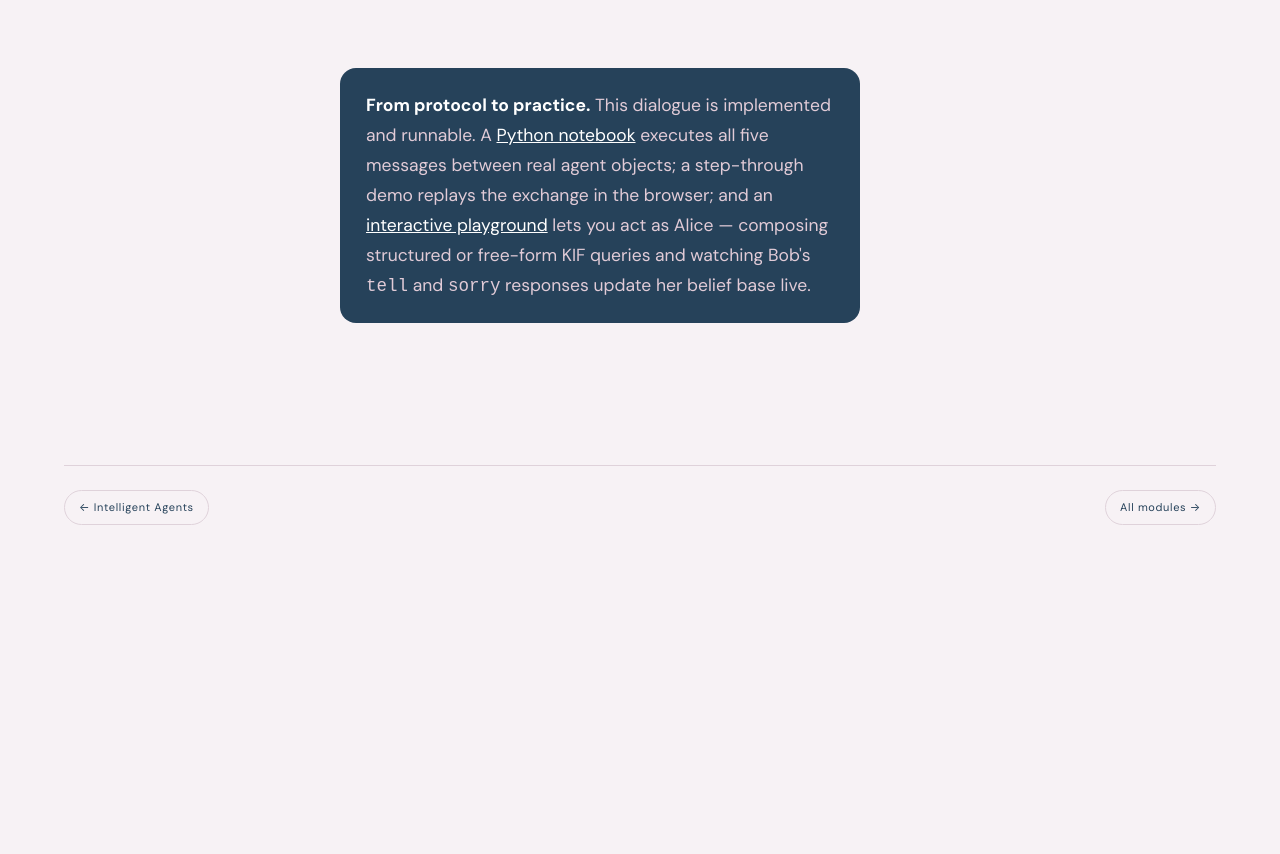
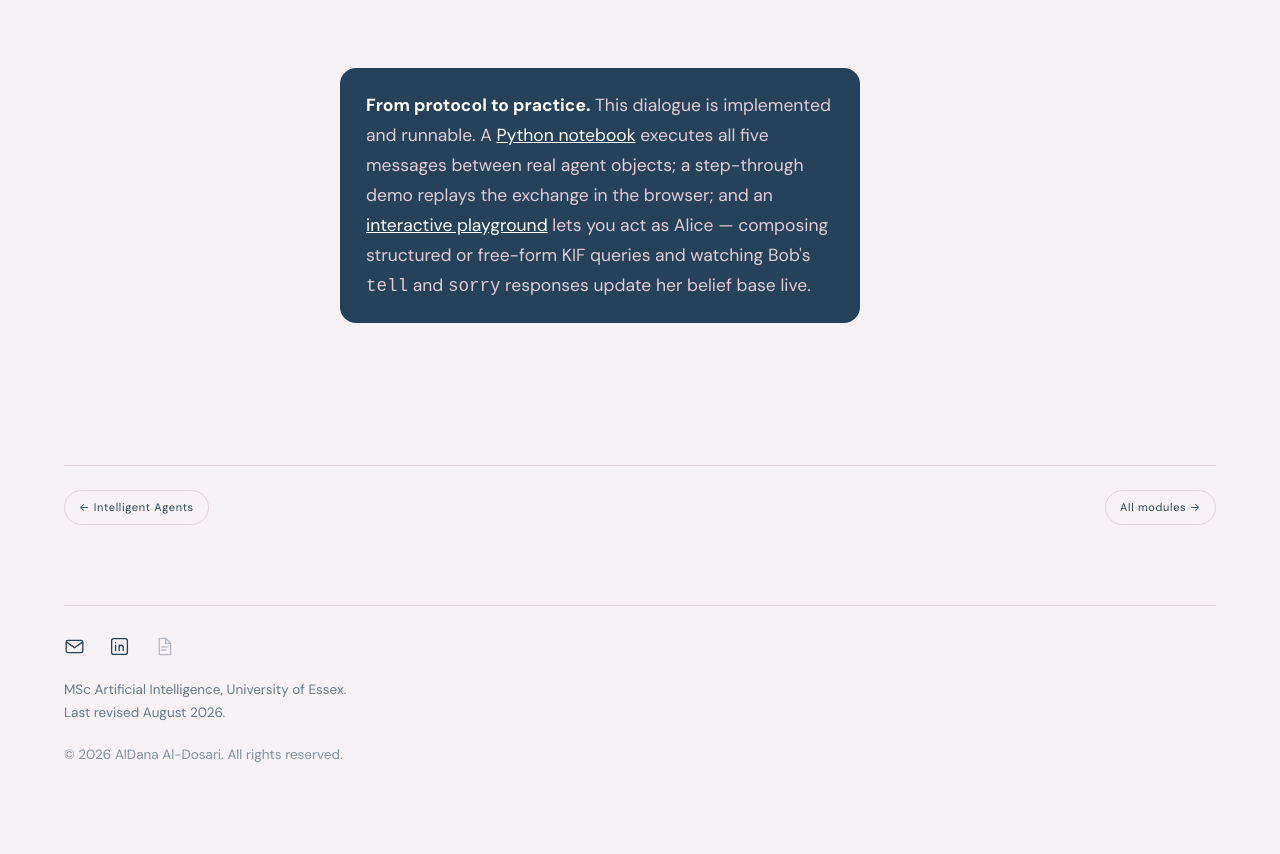
Before and after one commit to aldanamaldosari/eportfolio, a plain HTML site: page intelligent-agents/agent-dialogue.html in a window 1280 px wide. Shown: the part 9259-10113 px from the top of the page. Before the commit the page ends 9864 px from the top, so only its background shows below. Drawn offline with Linux system fonts and the light colour scheme.

Commit message:
Add the missing footers to three Intelligent Agents pages
The agent dialogue and the second and third collaborative discussions
ended straight after their content, with no colophon: no contact row, no
institution line and no copyright, unlike every other page on the site.

The footer is copied verbatim from a sibling in the same folder, so all
ten pages that carry the August 2026 colophon are now byte-for-byte
identical. It holds no directory-relative paths, only a mailto and an
absolute profile URL, so the copy is safe across folders.

Co-Authored-By: Claude Opus 5 <noreply@anthropic.com>
Claude-Session: https://claude.ai/code/session_01Sy5WBp2thLtvZWgYHM59Ug

```diff
--- a/intelligent-agents/agent-dialogue.html
+++ b/intelligent-agents/agent-dialogue.html
@@ -594,6 +594,28 @@
 
   <div class="pager"><a href="module-02.html#artefacts">← Intelligent Agents</a><a href="../index.html#modules">All modules →</a></div>
 </div>
+
+<div class="shell">
+  <div class="colophon">
+    <div class="row">
+      <a href="mailto:daldosarii@gmail.com" aria-label="Email AlDana" title="daldosarii@gmail.com">
+        <svg viewBox="0 0 24 24" aria-hidden="true"><rect x="2.5" y="5" width="19" height="14" rx="2"/><path d="M3 7l9 6.5L21 7"/></svg>
+      </a>
+      <a href="https://www.linkedin.com/in/aldanamaldosari/" target="_blank" rel="noopener"
+         aria-label="LinkedIn profile" title="linkedin.com/in/aldanamaldosari">
+        <svg viewBox="0 0 24 24" aria-hidden="true"><rect x="3" y="3" width="18" height="18" rx="2.5"/><path d="M7.5 10.5v6.2M7.5 7.6v.1M11.6 16.7v-6.2M11.6 13.2c0-1.6.9-2.6 2.3-2.6s2.4.9 2.4 2.7v3.4"/></svg>
+      </a>
+      <span aria-label="CV — to add" title="CV — to add">
+        <svg viewBox="0 0 24 24" aria-hidden="true"><path d="M6 2.8h7.5L19 8.3v12.9H6z"/><path d="M13.3 3v5.5H19M9 12.5h6M9 16h4.5"/></svg>
+      </span>
+    </div>
+    <p class="set">
+      MSc Artificial Intelligence, University of Essex.<br>
+      Last revised August 2026.
+    </p>
+    <p class="copy">© 2026 AlDana Al-Dosari. All rights reserved.</p>
+  </div>
+</div>
 <script src="../assets/js/site.js" defer></script>
 </body>
 </html>
```
Also changed, not shown: intelligent-agents/collaborative-discussion-2.html (+22 -0 lines), intelligent-agents/collaborative-discussion-3.html (+22 -0 lines).
